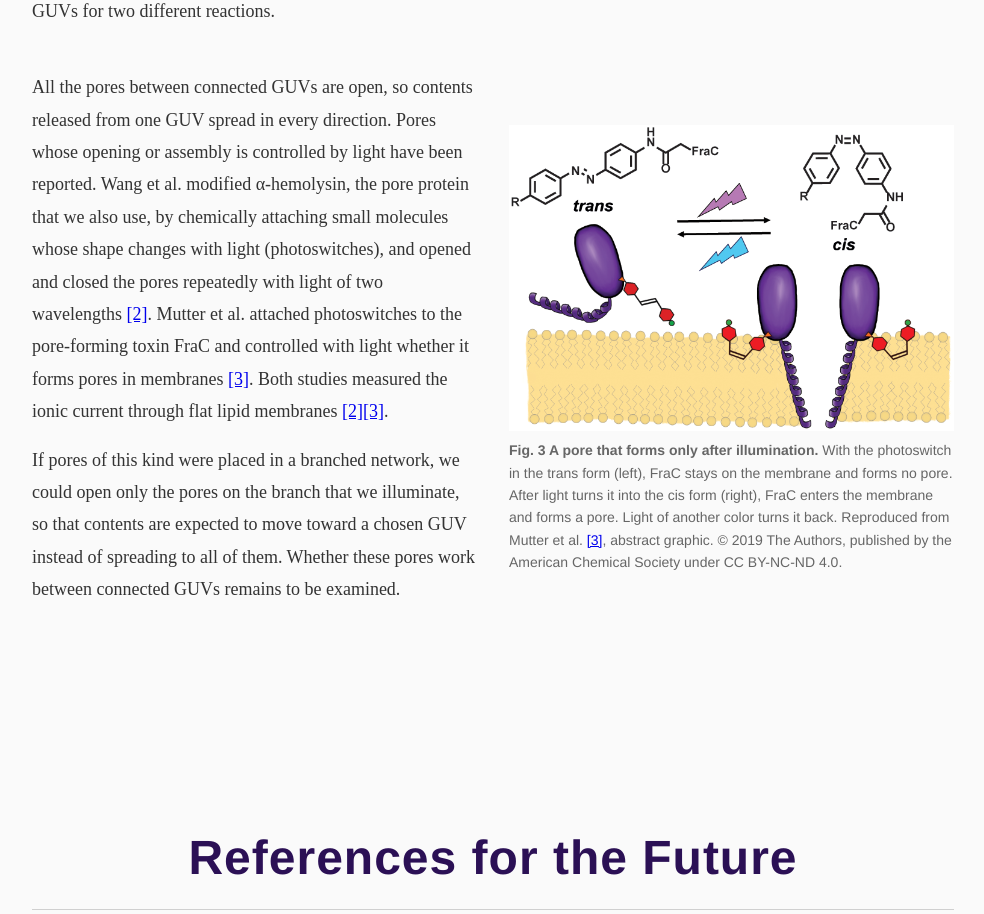
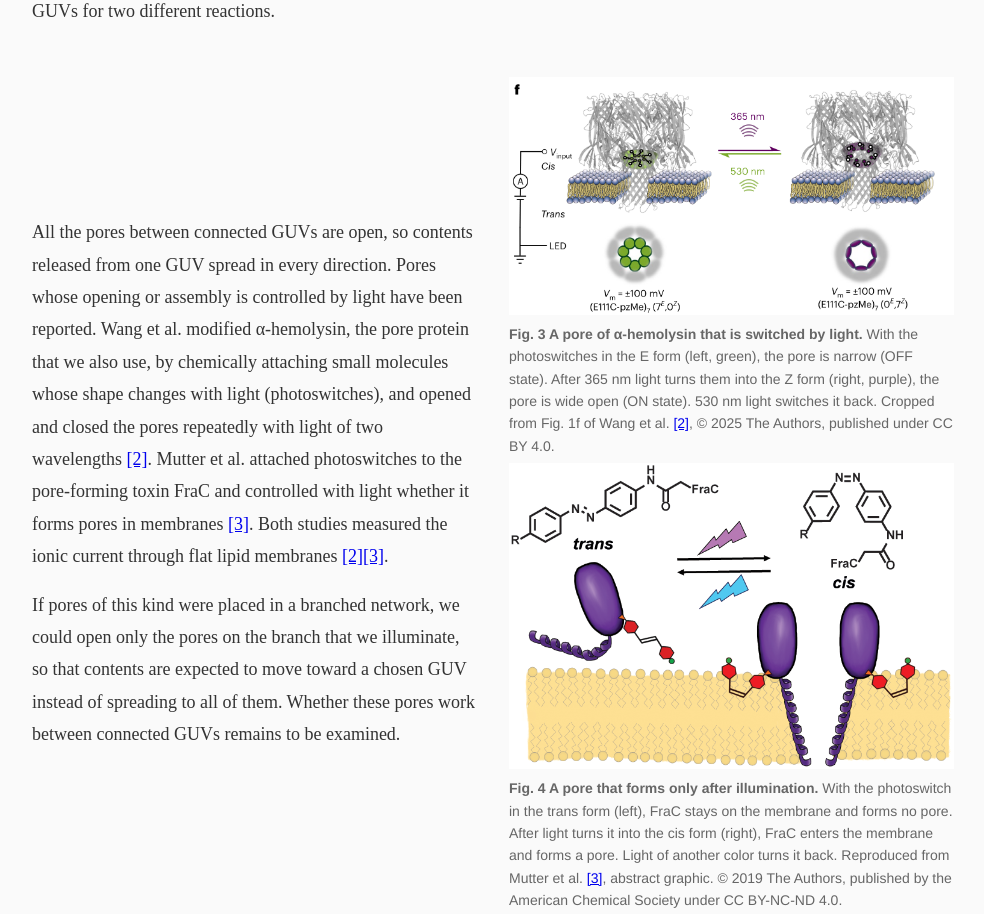
Before and after one commit to yokabio2026/biomod_website, a plain HTML site: page future.html in a window 1280 px wide. Shown: the part 1809-2723 px from the top of the page, without its empty margins (286-1270 px from the left). Drawn offline with Linux system fonts and the light colour scheme.

Commit message:
Future: add Fig. 1f of Wang et al. (CC BY 4.0, cropped) as Fig. 3 above the Mutter et al. schematic (now Fig. 4)
Co-Authored-By: Claude Sonnet 5.5 <noreply@anthropic.com>

```diff
--- a/future.html
+++ b/future.html
@@ -106,10 +106,16 @@
                                 Whether these pores work between connected GUVs remains to be examined.
                             </p>
                         </div>
+                        <div>
+                        <figure>
+                            <img src="images/future-prior-wang-fig1f.png" alt="Left: an alpha-hemolysin pore in a lipid bilayer with the photoswitch in the E form (green), shown from the side and from above; the pore is narrow. Right: the same pore with the photoswitch in the Z form (purple); the pore is wide open. 365 nm light switches the pore to the right state and 530 nm light switches it back.">
+                            <figcaption><strong>Fig. 3 A pore of α-hemolysin that is switched by light.</strong> With the photoswitches in the E form (left, green), the pore is narrow (OFF state). After 365 nm light turns them into the Z form (right, purple), the pore is wide open (ON state). 530 nm light switches it back. Cropped from Fig. 1f of Wang et al. <a href="#ref-2">[2]</a>, © 2025 The Authors, published under CC BY 4.0.</figcaption>
+                        </figure>
                         <figure>
                             <img src="images/future-prior-mutter-abstract.png" alt="A FraC protein with a photoswitch (azobenzene). In the trans form, shown on the left, the protein stays on the membrane surface and forms no pore. In the cis form, shown on the right, the protein enters the membrane and forms a pore. Violet light turns trans into cis and blue light turns it back.">
-                            <figcaption><strong>Fig. 3 A pore that forms only after illumination.</strong> With the photoswitch in the trans form (left), FraC stays on the membrane and forms no pore. After light turns it into the cis form (right), FraC enters the membrane and forms a pore. Light of another color turns it back. Reproduced from Mutter et al. <a href="#ref-3">[3]</a>, abstract graphic. © 2019 The Authors, published by the American Chemical Society under CC BY-NC-ND 4.0.</figcaption>
+                            <figcaption><strong>Fig. 4 A pore that forms only after illumination.</strong> With the photoswitch in the trans form (left), FraC stays on the membrane and forms no pore. After light turns it into the cis form (right), FraC enters the membrane and forms a pore. Light of another color turns it back. Reproduced from Mutter et al. <a href="#ref-3">[3]</a>, abstract graphic. © 2019 The Authors, published by the American Chemical Society under CC BY-NC-ND 4.0.</figcaption>
                         </figure>
+                        </div>
                     </div>
                 </div>
             </div>
```
Also changed, not shown: images/future-prior-wang-fig1f.png (added).
